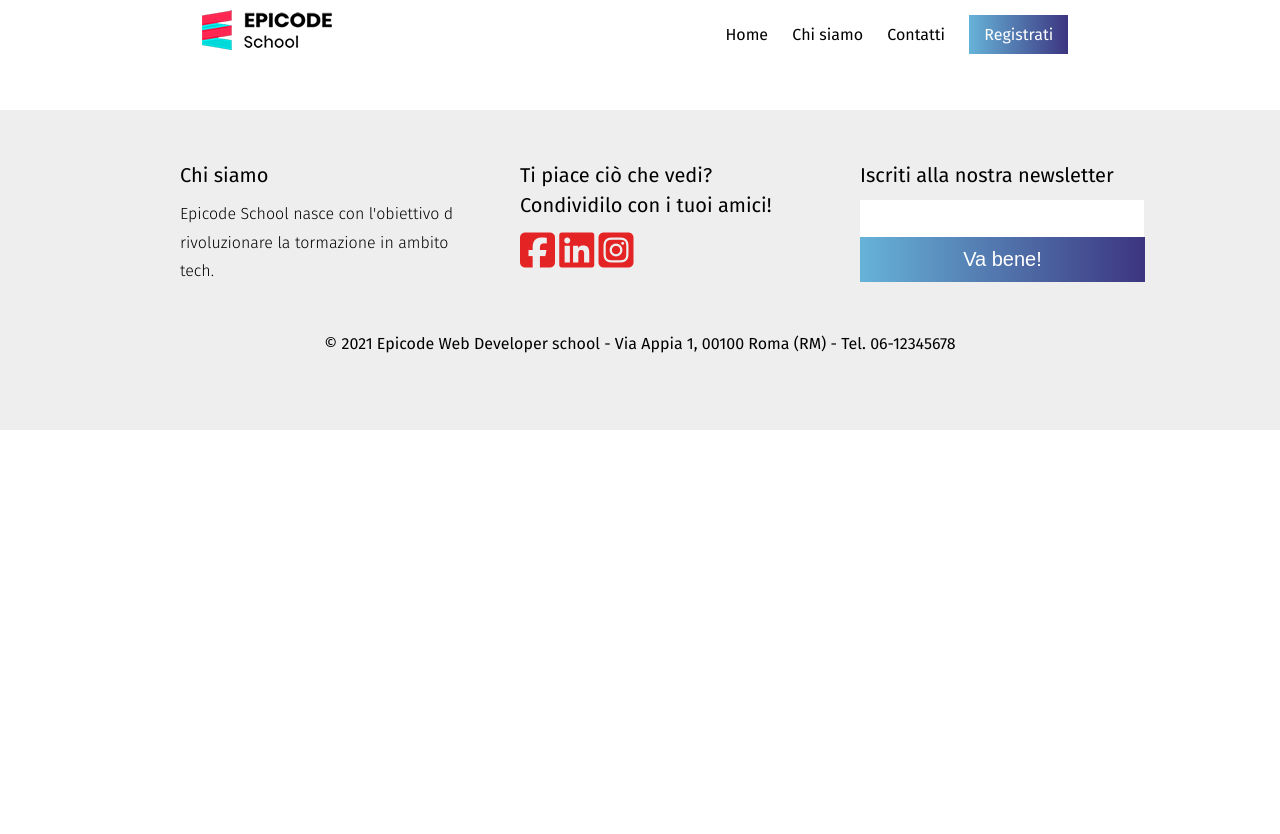
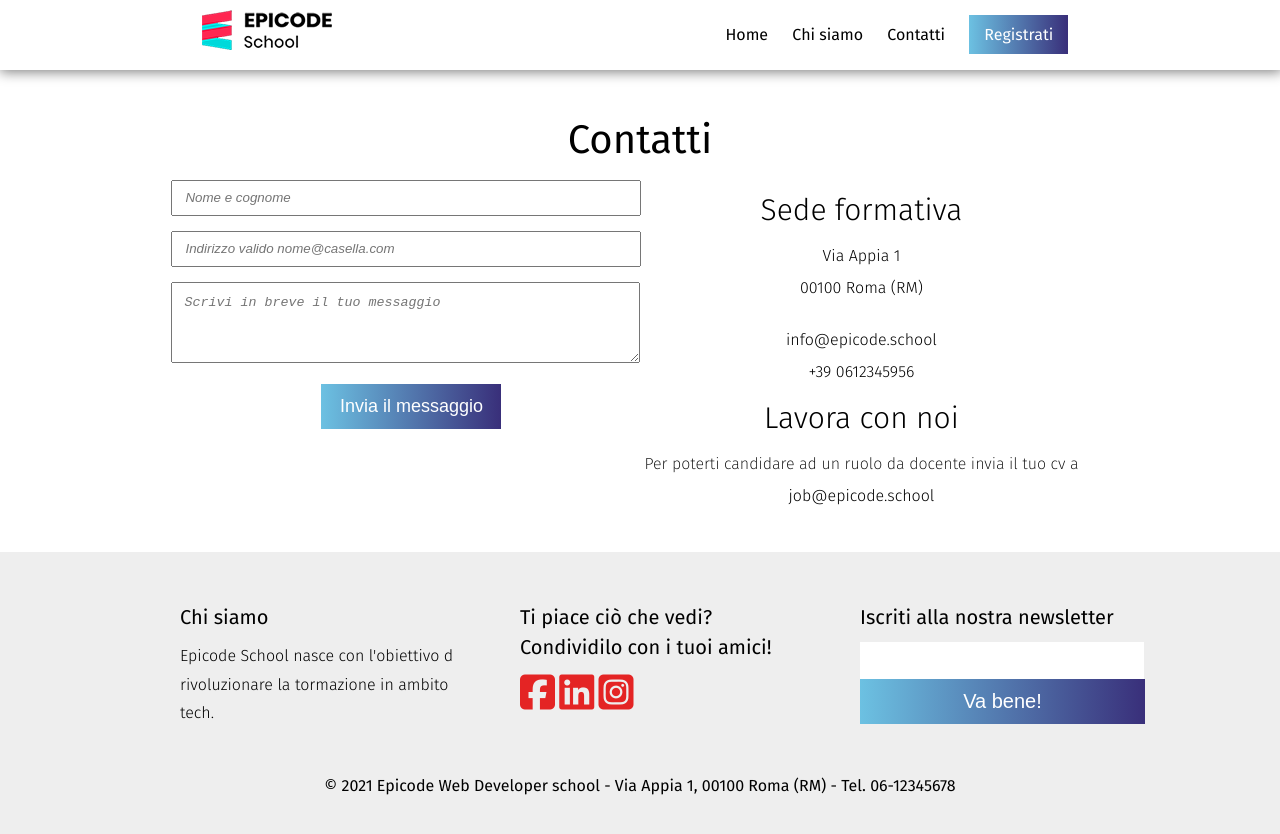
Before and after one commit to N1XIL9/U1-W2-D5.Progetto_settimanale, a plain HTML site: page contatti.html in a window 1280 px wide. Before the commit the page ends 800 px from the top, so only its background shows below. Drawn offline with Linux system fonts and the light colour scheme.

Commit message:
contatti.html finished

```diff
--- a/assets/css/stile.css
+++ b/assets/css/stile.css
@@ -30,7 +30,7 @@ header {
     justify-content: space-around;
     align-items: center;
     padding: 10px;
-    box-shadow: #d3d3d3;
+    box-shadow: 1px 1px 12px 1px gray
 }
 
 nav li {
@@ -45,11 +45,12 @@ a {
     color: black;
 }
 
+
 .sign-up-button {
     padding: 10px 15px;
     color: white;
-    background: rgb(102, 179, 216);
-    background: linear-gradient(90deg, rgba(102, 179, 216, 1) 0%, rgba(60, 53, 128, 1) 100%);
+    background: rgb(108, 193, 226);
+    background: linear-gradient(90deg, rgba(108, 193, 226, 1) 0%, rgba(57, 47, 122, 1) 100%);
     border: none;
 }
 
@@ -86,8 +87,8 @@ a {
     font-size: 25px;
     margin-top: 1.5vh;
     border: none;
-    background: rgb(102, 179, 216);
-    background: linear-gradient(90deg, rgba(102, 179, 216, 1) 0%, rgba(60, 53, 128, 1) 100%);
+    background: rgb(108, 193, 226);
+    background: linear-gradient(90deg, rgba(108, 193, 226, 1) 0%, rgba(57, 47, 122, 1) 100%);
     color: white;
 
 }
@@ -209,8 +210,8 @@ a {
     font-size: 20px;
     padding: 10px 25px;
     border: none;
-    background: rgb(102, 179, 216);
-    background: linear-gradient(90deg, rgba(102, 179, 216, 1) 0%, rgba(60, 53, 128, 1) 100%);
+    background: rgb(108, 193, 226);
+    background: linear-gradient(90deg, rgba(108, 193, 226, 1) 0%, rgba(57, 47, 122, 1) 100%);
     color: white;
 }
 
@@ -241,7 +242,7 @@ a {
 }
 
 /* MAIN - CHI SIAMO */
-#chi-siamo .section-one {
+#chi-siamo {
     margin: 0 auto;
     text-align: center;
     line-height: 2;
@@ -271,6 +272,9 @@ a {
     height: 80%;
 }
 
+#chi-siamo h1 {
+    font-size: 40px;
+}
 
 /* MAIN - CHI SIAMO SECTION-TWO*/
 
@@ -315,6 +319,72 @@ tbody tr:nth-of-type(3) {
 
 /* MAIN CONTATTI */
 
+#contatti {
+    margin-top: 30px;
+    margin-bottom: 30px;
+    line-height: 2;
+}
+
+#contatti h1 {
+    text-align: center;
+    font-size: 40px;
+}
+
+#contatti h2 {
+    font-size: 30px;
+    font-weight: 300;
+    text-align: center;
+}
+
+#contatti p {
+    font-weight: 200;
+}
+
+#contatti address {
+    text-align: center;
+    font-weight: 300;
+}
+
+#contatti .flex-container-sx {
+    display: flex;
+    justify-content: space-around;
+}
+
+#contatti .flex-container-sx:nth-of-type(1) {
+    margin-left: 170px;
+}
+
+#contatti .flex-container-dx {
+    margin-right: 200px;
+}
+
+.name::placeholder {
+    font-style: italic;
+    padding: 10px;
+}
+
+#contatti .flex-container-dx .mail {
+    margin-bottom: 20px;
+}
+
+#contatti input {
+    width: 462px;
+    height: 30px;
+    margin-bottom: 15px;
+}
+
+#contatti .flex-container-sx button {
+    margin-left: 150px;
+    margin-top: 10px;
+    width: 180px;
+    padding: 12px 5px;
+    font-size: 18px;
+    color: white;
+    background: rgb(108, 193, 226);
+    background: linear-gradient(90deg, rgba(108, 193, 226, 1) 0%, rgba(57, 47, 122, 1) 100%);
+    border: none;
+}
+
 
 
 /* FOOTER */
@@ -354,8 +424,8 @@ footer button {
     width: 285px;
     height: 45px;
     border: none;
-    background: rgb(102, 179, 216);
-    background: linear-gradient(90deg, rgba(102, 179, 216, 1) 0%, rgba(60, 53, 128, 1) 100%);
+    background: rgb(108, 193, 226);
+    background: linear-gradient(90deg, rgba(108, 193, 226, 1) 0%, rgba(57, 47, 122, 1) 100%);
     color: white;
     cursor: pointer;
     font-size: 20px;
--- a/contatti.html
+++ b/contatti.html
@@ -39,8 +39,33 @@
 
   <!-- MAIN CONTATTI  -->
 
-  <main id="contatti">
-    <section>
+  <main>
+    <section id="contatti">
+      <h1> Contatti </h1>
+
+      <div class="flex-container-sx">
+        <div>
+            <form action="contatti">
+              <input type="text" placeholder="Nome e cognome" class="name"> <br>
+              <input type="email" name="email" id="" placeholder="Indirizzo valido nome@casella.com" class="name"> <br>
+              <textarea name="messaggio" id="" cols="56" rows="5" placeholder="Scrivi in breve il tuo messaggio" class="name"></textarea>
+              <div class="button">
+                <button class="submit" type="submit"> Invia il messaggio </button>
+              </div>
+            </form>
+        </div>
+
+        <div class="flex-container-dx">
+          <h2> Sede formativa </h2>
+          <address class="mail"><a href="https://g.page/Epicode?share" target="_blank"> Via Appia 1 <br> 00100 Roma (RM) </a></address>
+          <address><a href="mailto:info@epicode.school" title="contattami per informazioni/lavoro/privacy"> info@epicode.school </a></address>
+          <address><a href="tel:+390612345956"> +39 0612345956 </a></address>
+          <h2> Lavora con noi </h2>
+          <p> Per poterti candidare ad un ruolo da docente invia il tuo cv a </p>
+          <address><a href="mailto:job@epicode.school"> job@epicode.school </a></address>
+        </div>
+      </div>
+
 
     </section>
   </main>
```
Also changed, not shown: chi-siamo.html (+2 -2 lines).
